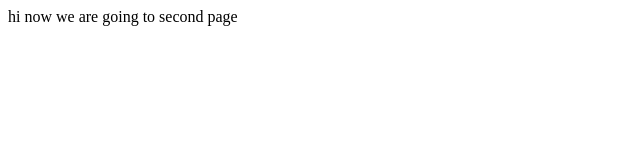
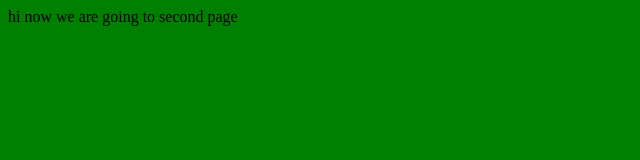
Before and after one commit to pandavgupta/newrepo, a plain HTML site: page web.html in a window 1280 px wide. Shown: the whole page, without its empty margins (0-640 px from the left). Drawn offline with Linux system fonts and the light colour scheme.

Commit message:
adding body colour

```diff
--- a/web.html
+++ b/web.html
@@ -1 +1,3 @@
+<body bgcolor=green>
 hi now we are going to second page
+</body>
```
